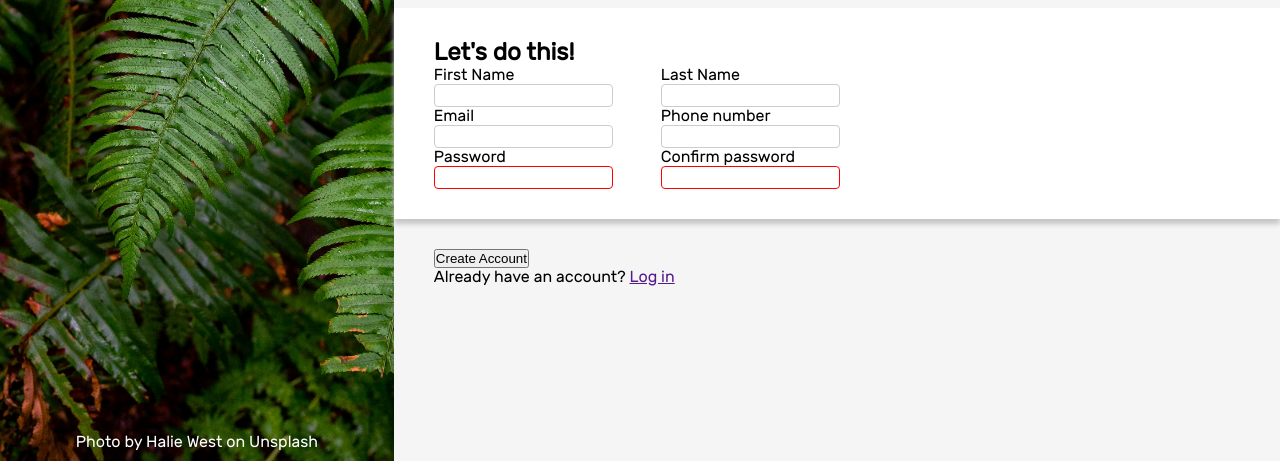
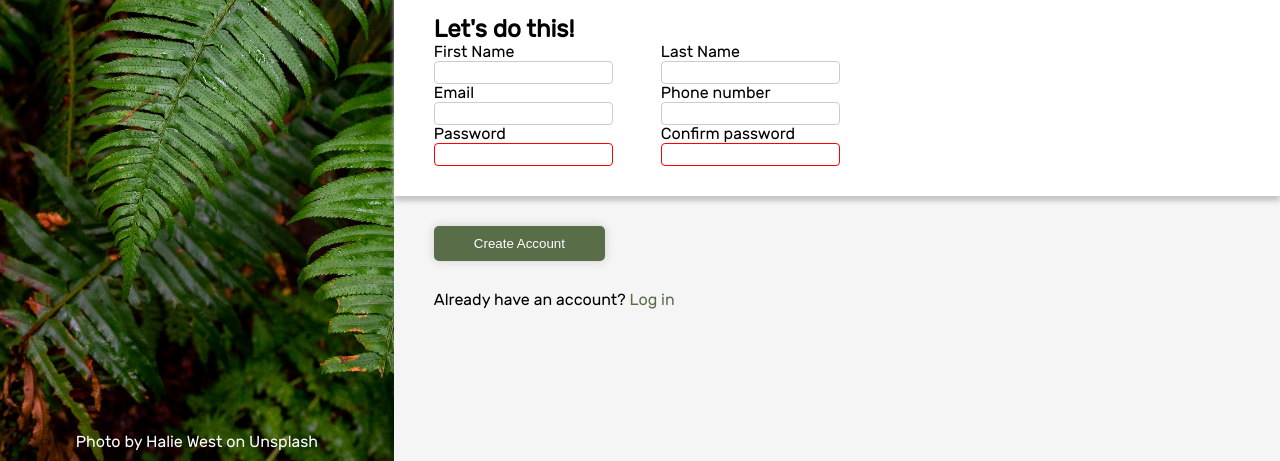
Before and after one commit to ngkauiin/odin-sign-up-form, a plain HTML site: page index.html in a window 1280 px wide. Shown: the part 339-800 px from the top of the page. Drawn offline with Linux system fonts and the light colour scheme.

Commit message:
style the submit section

```diff
--- a/style.css
+++ b/style.css
@@ -112,3 +112,18 @@ input:focus {
   border-color: blue;
   box-shadow: 2px 2px 2px rgb(207, 207, 207);
 }
+
+button[type='submit'] {
+  background-color: #596D48;
+  padding: 10px 40px;
+  border: none;
+  border-radius: 5px;
+  color: white;
+  box-shadow: 0 0 10px rgb(207, 207, 207);
+  margin-bottom: 30px;
+}
+
+a {
+  text-decoration: none;
+  color: #596D48;
+}
```
